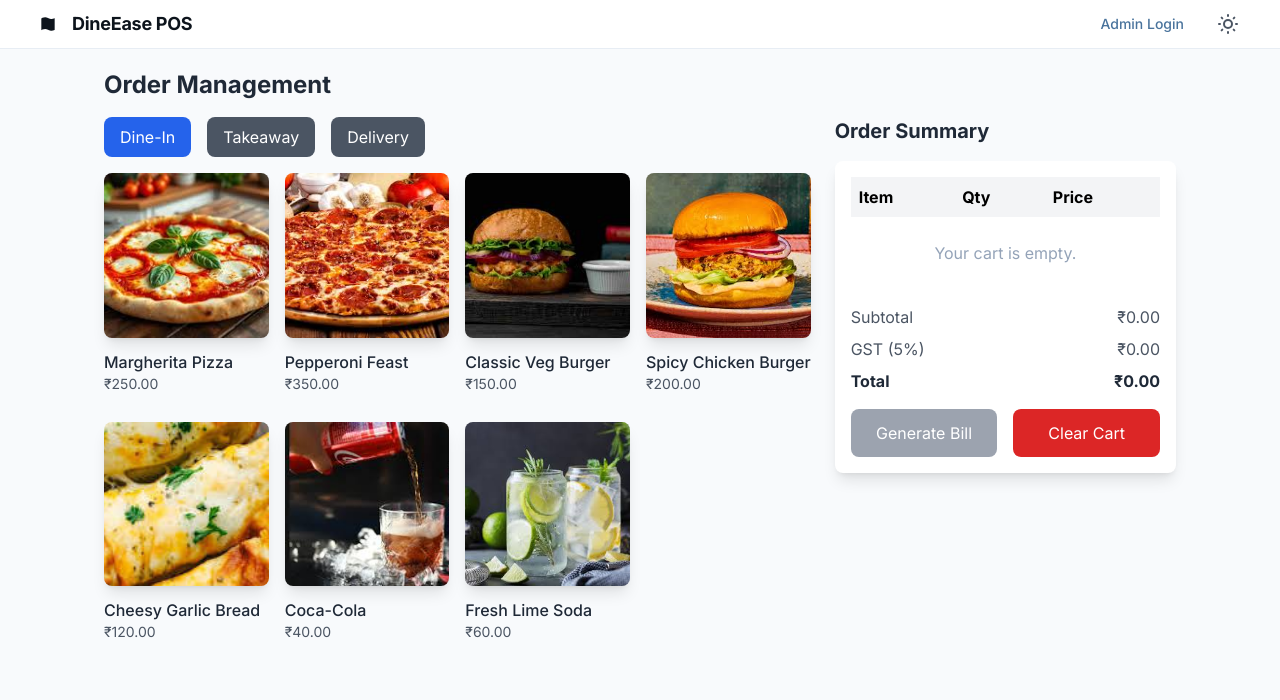
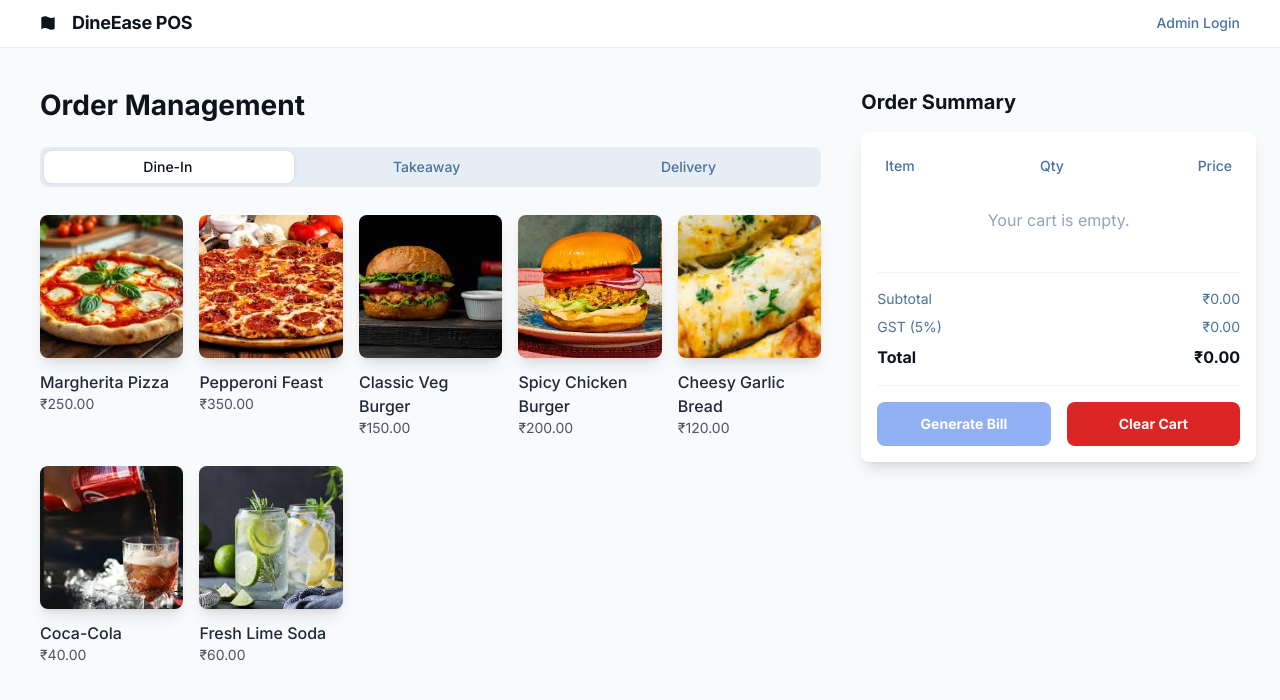
Before and after one commit to VP7985/Restaurant-POS-Analytics-Dashboard, a Flask app: page /dashboard in a window 1280 px wide. Shown: the top 700 px of the page. Run offline with Flask 3, Linux system fonts and the light colour scheme; data comes from the database, SQL or seed files in the repository; some libraries are stand-ins or nearby versions.

Commit message:
ui changes

```diff
--- a/app/static/js/main.js
+++ b/app/static/js/main.js
@@ -1,7 +1,6 @@
 document.addEventListener('DOMContentLoaded', () => {
 
     // ---- THEME SWITCHER LOGIC ----
-    const themeSwitcher = document.getElementById('theme-switcher');
     const htmlElement = document.documentElement;
 
     const applyTheme = (theme) => {
@@ -16,15 +15,6 @@ document.addEventListener('DOMContentLoaded', () => {
 
     const savedTheme = localStorage.getItem('theme') || (window.matchMedia('(prefers-color-scheme: dark)').matches ? 'dark' : 'light');
     applyTheme(savedTheme);
-
-    if (themeSwitcher) {
-        themeSwitcher.addEventListener('click', () => {
-            const newTheme = htmlElement.classList.contains('dark') ? 'light' : 'dark';
-            localStorage.setItem('theme', newTheme);
-            applyTheme(newTheme);
-            fetch(`/theme/${newTheme}`);
-        });
-    }
 
     // ---- DASHBOARD & CART LOGIC ----
     const menuGrid = document.getElementById('menu-grid');
--- a/app/templates/dashboard.html
+++ b/app/templates/dashboard.html
@@ -2,62 +2,76 @@
 {% set title = "Dashboard" %}
 {% block content %}
 <div class="max-w-7xl mx-auto">
-    <h2 class="text-2xl font-bold text-gray-800 dark:text-gray-50 mb-4">Order Management</h2>
     <div class="grid grid-cols-1 md:grid-cols-3 gap-6">
+
         <div class="col-span-2">
-            <div class="flex space-x-4 mb-4">
-                <button class="order-type bg-blue-600 dark:bg-blue-500 text-white py-2 px-4 rounded-lg" data-type="Dine-In">Dine-In</button>
-                <button class="order-type bg-gray-600 dark:bg-gray-500 text-white py-2 px-4 rounded-lg" data-type="Takeaway">Takeaway</button>
-                <button class="order-type bg-gray-600 dark:bg-gray-500 text-white py-2 px-4 rounded-lg" data-type="Delivery">Delivery</button>
+            <h2 class="text-[#0d141c] dark:text-gray-50 tracking-light text-[28px] font-bold leading-tight px-4 text-left pb-3 pt-5">Order Management</h2>
+
+            <div class="flex px-4 py-3">
+                <div id="order-type-group" class="flex h-10 flex-1 items-center justify-center rounded-lg bg-[#e7edf4] dark:bg-gray-700 p-1">
+                    <label class="flex cursor-pointer h-full grow items-center justify-center overflow-hidden rounded-lg px-2 has-[:checked]:bg-white dark:has-[:checked]:bg-gray-600 has-[:checked]:shadow-[0_0_4px_rgba(0,0,0,0.1)] has-[:checked]:text-[#0d141c] dark:has-[:checked]:text-white text-[#49739c] dark:text-gray-400 text-sm font-medium leading-normal">
+                        <span class="truncate">Dine-In</span>
+                        <input type="radio" name="orderType" class="invisible w-0" value="Dine-In" checked/>
+                    </label>
+                    <label class="flex cursor-pointer h-full grow items-center justify-center overflow-hidden rounded-lg px-2 has-[:checked]:bg-white dark:has-[:checked]:bg-gray-600 has-[:checked]:shadow-[0_0_4px_rgba(0,0,0,0.1)] has-[:checked]:text-[#0d141c] dark:has-[:checked]:text-white text-[#49739c] dark:text-gray-400 text-sm font-medium leading-normal">
+                        <span class="truncate">Takeaway</span>
+                        <input type="radio" name="orderType" class="invisible w-0" value="Takeaway" />
+                    </label>
+                    <label class="flex cursor-pointer h-full grow items-center justify-center overflow-hidden rounded-lg px-2 has-[:checked]:bg-white dark:has-[:checked]:bg-gray-600 has-[:checked]:shadow-[0_0_4px_rgba(0,0,0,0.1)] has-[:checked]:text-[#0d141c] dark:has-[:checked]:text-white text-[#49739c] dark:text-gray-400 text-sm font-medium leading-normal">
+                        <span class="truncate">Delivery</span>
+                        <input type="radio" name="orderType" class="invisible w-0" value="Delivery" />
+                    </label>
+                </div>
             </div>
-            <div id="menu-grid" class="grid grid-cols-2 sm:grid-cols-3 md:grid-cols-4 gap-4">
-                <p class="col-span-full text-center text-gray-600 dark:text-gray-400">Loading menu...</p>
+
+            <div id="menu-grid" class="grid grid-cols-2 sm:grid-cols-3 lg:grid-cols-5 gap-4 p-4">
+                <p class="col-span-full text-center text-gray-500 dark:text-gray-400">Loading menu...</p>
             </div>
         </div>
-        <div>
-            <h3 class="text-xl font-semibold text-gray-800 dark:text-gray-50 mb-4">Order Summary</h3>
+
+        <div class="col-span-1">
+             <h3 class="text-xl font-semibold text-[#0d141c] dark:text-gray-50 mb-4 pt-5">Order Summary</h3>
             <div class="bg-white dark:bg-gray-800 p-4 rounded-lg shadow-lg">
                 <table class="w-full text-left">
                     <thead>
-                        <tr class="bg-gray-100 dark:bg-gray-700">
-                            <th class="p-2">Item</th>
-                            <th class="p-2">Qty</th>
-                            <th class="p-2">Price</th>
+                        <tr>
+                            <th class="p-2 text-sm text-[#49739c] dark:text-gray-400 font-medium">Item</th>
+                            <th class="p-2 text-sm text-[#49739c] dark:text-gray-400 font-medium text-center">Qty</th>
+                            <th class="p-2 text-sm text-[#49739c] dark:text-gray-400 font-medium text-right">Price</th>
                         </tr>
                     </thead>
                     <tbody id="cart-items"></tbody>
                 </table>
-                <div class="mt-4 space-y-2">
-                    <p class="flex justify-between text-gray-600 dark:text-gray-400"><span>Subtotal</span><span id="cart-subtotal">₹0.00</span></p>
-                    <p class="flex justify-between text-gray-600 dark:text-gray-400"><span>GST (5%)</span><span id="cart-gst">₹0.00</span></p>
-                    <p class="flex justify-between font-bold text-gray-800 dark:text-gray-50"><span>Total</span><span id="cart-total">₹0.00</span></p>
+                <div class="mt-4 pt-4 border-t border-gray-100 dark:border-gray-700 space-y-2">
+                    <p class="flex justify-between text-[#49739c] dark:text-gray-400 text-sm"><span>Subtotal</span><span id="cart-subtotal">₹0.00</span></p>
+                    <p class="flex justify-between text-[#49739c] dark:text-gray-400 text-sm"><span>GST (5%)</span><span id="cart-gst">₹0.00</span></p>
+                    <p class="flex justify-between font-bold text-[#0d141c] dark:text-gray-50"><span>Total</span><span id="cart-total">₹0.00</span></p>
                 </div>
-                <div class="mt-4 flex space-x-4">
-                    <button id="checkout-btn" class="w-full bg-blue-600 dark:bg-blue-500 text-white py-3 rounded-lg hover:bg-blue-700 dark:hover:bg-blue-600 disabled:bg-gray-400" disabled>Generate Bill</button>
-                    <button id="clear-cart-btn" class="w-full bg-red-600 dark:bg-red-500 text-white py-3 rounded-lg hover:bg-red-700 dark:hover:bg-red-600">Clear Cart</button>
+                <div class="mt-4 pt-4 border-t border-gray-100 dark:border-gray-700 flex space-x-4">
+                    <button id="checkout-btn" class="w-full bg-blue-600 text-white py-3 rounded-lg hover:bg-blue-700 disabled:opacity-50 disabled:cursor-not-allowed text-sm font-bold" disabled>Generate Bill</button>
+                    <button id="clear-cart-btn" class="w-full bg-red-600 text-white py-3 rounded-lg hover:bg-red-700 text-sm font-bold">Clear Cart</button>
                 </div>
             </div>
         </div>
     </div>
 </div>
 
-<!-- Custom Modal for Customer Details -->
-<div id="customer-modal" class="hidden fixed inset-0 bg-black bg-opacity-50 flex justify-center items-center">
+<div id="customer-modal" class="hidden fixed inset-0 bg-black bg-opacity-50 flex justify-center items-center p-4 z-50">
     <div class="bg-white dark:bg-gray-800 p-6 rounded-lg shadow-lg w-full max-w-sm">
-        <h3 class="text-xl font-bold text-gray-800 dark:text-gray-50 mb-4">Customer Details</h3>
+        <h3 class="text-xl font-bold text-[#0d141c] dark:text-gray-50 mb-4">Customer Details</h3>
         <form id="customer-form" class="space-y-4">
             <div>
-                <label for="customer-name" class="block text-sm text-gray-600 dark:text-gray-400">Name</label>
-                <input type="text" id="customer-name" name="name" class="w-full p-2 border rounded-lg bg-gray-100 dark:bg-gray-700 dark:border-gray-600 dark:text-gray-50" required>
+                <label for="customer-name" class="block text-sm font-medium text-[#49739c] dark:text-gray-400">Name</label>
+                <input type="text" id="customer-name" name="name" class="mt-1 w-full p-2 border rounded-lg bg-gray-100 dark:bg-gray-700 border-gray-300 dark:border-gray-600 dark:text-gray-50" required>
             </div>
             <div>
-                <label for="customer-phone" class="block text-sm text-gray-600 dark:text-gray-400">Phone Number (10 digits)</label>
-                <input type="tel" id="customer-phone" name="phone" class="w-full p-2 border rounded-lg bg-gray-100 dark:bg-gray-700 dark:border-gray-600 dark:text-gray-50" required>
+                <label for="customer-phone" class="block text-sm font-medium text-[#49739c] dark:text-gray-400">Phone Number (10 digits)</label>
+                <input type="tel" id="customer-phone" name="phone" class="mt-1 w-full p-2 border rounded-lg bg-gray-100 dark:bg-gray-700 border-gray-300 dark:border-gray-600 dark:text-gray-50" required>
                 <p id="phone-error" class="text-red-500 text-sm mt-1 hidden">Please enter a valid 10-digit phone number.</p>
             </div>
-            <div class="flex justify-end space-x-4">
-                <button type="button" id="cancel-modal-btn" class="px-4 py-2 bg-gray-500 text-white rounded-lg hover:bg-gray-600">Cancel</button>
-                <button type="submit" id="submit-order-btn" class="px-4 py-2 bg-blue-600 text-white rounded-lg hover:bg-blue-700 disabled:bg-gray-400" disabled>Proceed to Payment</button>
+            <div class="flex justify-end space-x-4 pt-4">
+                <button type="button" id="cancel-modal-btn" class="px-4 py-2 bg-gray-200 dark:bg-gray-600 text-[#0d141c] dark:text-gray-50 rounded-lg hover:bg-gray-300 dark:hover:bg-gray-500 text-sm font-bold">Cancel</button>
+                <button type="submit" id="submit-order-btn" class="px-4 py-2 bg-blue-600 text-white rounded-lg hover:bg-blue-700 disabled:opacity-50 disabled:cursor-not-allowed text-sm font-bold" disabled>Proceed to Payment</button>
             </div>
         </form>
     </div>
--- a/app/templates/layouts/base.html
+++ b/app/templates/layouts/base.html
@@ -33,22 +33,12 @@
                 <a href="{{ url_for('auth.admin_login_page') }}" class="text-[#49739c] dark:text-gray-400 hover:text-black dark:hover:text-white text-sm font-medium">Admin Login</a>
                 {% endif %}
             </nav>
-            <button id="theme-switcher" class="text-gray-600 dark:text-gray-400">
-                <svg id="theme-icon-dark" class="w-6 h-6 hidden" fill="none" stroke="currentColor" viewBox="0 0 24 24">
-                    <path stroke-linecap="round" stroke-linejoin="round" stroke-width="2"
-                        d="M20.354 15.354A9 9 0 018.646 3.646 9.003 9.003 0 0012 21a9.003 9.003 0 008.354-5.646z" />
-                </svg>
-                <svg id="theme-icon-light" class="w-6 h-6" fill="none" stroke="currentColor" viewBox="0 0 24 24">
-                    <path stroke-linecap="round" stroke-linejoin="round" stroke-width="2"
-                        d="M12 3v1m0 16v1m9-9h-1M4 12H3m15.364 6.364l-.707-.707M6.343 6.343l-.707-.707m12.728 0l-.707.707M6.343 17.657l-.707.707M16 12a4 4 0 11-8 0 4 4 0 018 0z" />
-                </svg>
-            </button>
         </div>
     </header>
     {% endblock %}
 
     <main class="gap-1 px-6 flex flex-1 justify-center py-5">
-        {% block content %}{}{% endblock %}
+        {% block content %}{% endblock %}
     </main>
 
     <script src="{{ url_for('static', filename='js/main.js') }}"></script>
```
